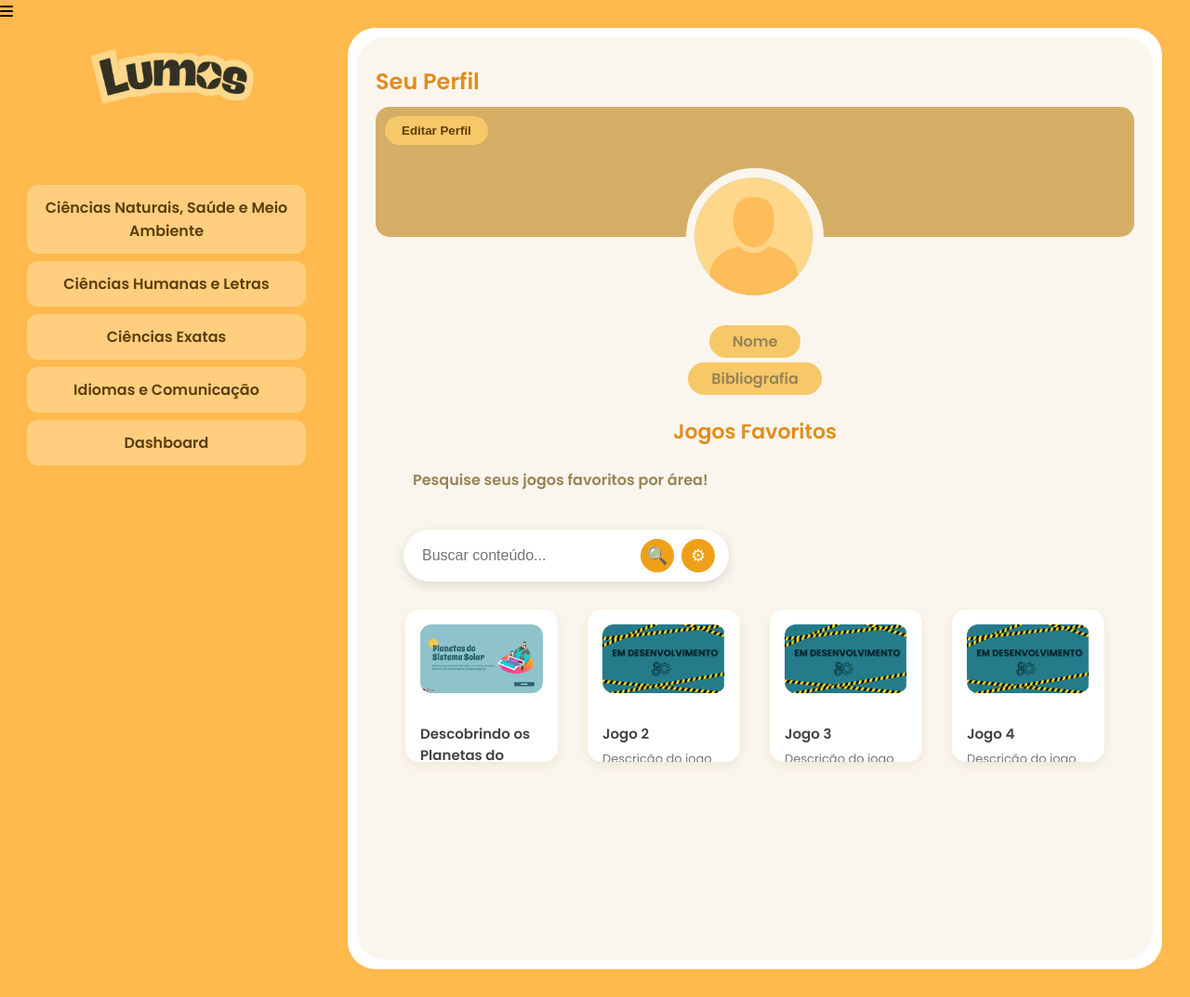
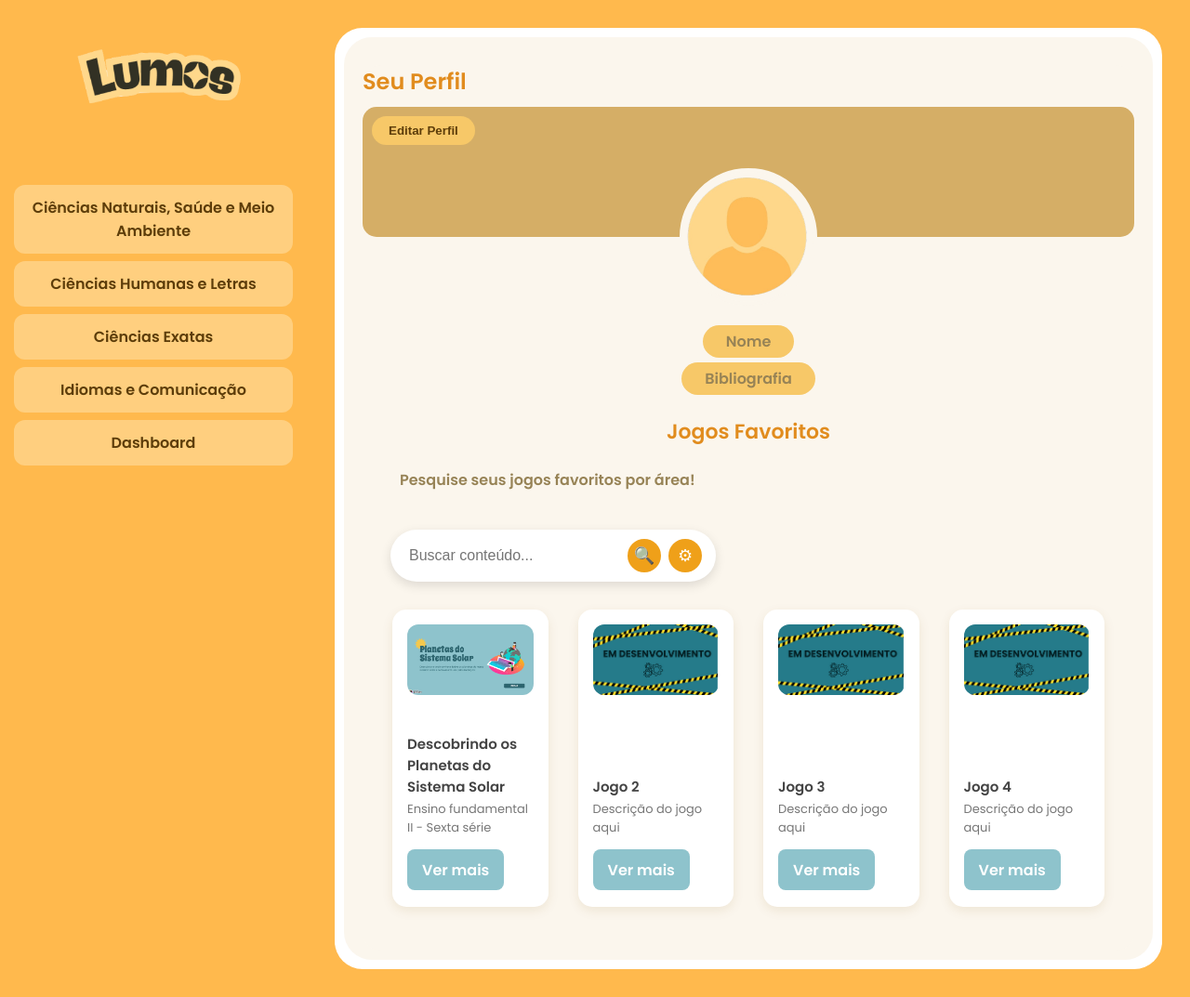
Before and after one commit to originariasraizes-ux/Lumos-TCC, a PHP site: page /Perfil.html in a window 1280 px wide. Shown: the whole page at 93% size. Run offline with PHP 8.4, Linux system fonts and the light colour scheme.

Commit message:
arrumei os cards

```diff
--- a/Perfil.html
+++ b/Perfil.html
@@ -11,9 +11,6 @@
 <body>
 
 <!-- MENU HAMBÚRGUER -->
-  <div class="menu-toggle" id="menuToggle">
-    <i class="fa fa-bars"></i>
-  </div>
 
   <!-- SIDEBAR -->
   <div class="sidebar">
@@ -115,6 +112,7 @@
       <a href="Jogo.html" class="btn">Ver mais</a>
     </div>
   </div>
+<br>
 
       </div>
     </div>
--- a/css/Perfil.css
+++ b/css/Perfil.css
@@ -257,8 +257,9 @@ h3{
 /* Cada card de jogo */
 .card-jogo {
   width: 100%;
-  max-width: 250px;
-  aspect-ratio: 2 / 2; /* força o formato quadrado */
+  max-width: 300px;       /* aumenta a largura */
+   height: 320px;
+  aspect-ratio: 1 / 1;    /* quadrado, mas você pode mudar para 4/3 se quiser mais alto */
   background: #fff;
   border-radius: var(--card-radius);
   box-shadow: 0 4px 12px rgba(125, 92, 0, 0.1);
@@ -267,6 +268,7 @@ h3{
   grid-template-rows: 1fr auto;
   transition: transform .3s ease;
 }
+
 
 .card-jogo:hover {
   transform: translateY(-5px);
@@ -295,8 +297,10 @@ h3{
 }
 
 .card-jogo .card-content h3 {
+
   font-size: 15px;
-  margin: 0 0 .4rem 0;
+  margin: 0 0 .2rem 0;
+  margin-top: 1px;;
   color: #444;
 }
 
@@ -314,6 +318,7 @@ h3{
   border-radius: 8px;
   text-decoration: none;
   transition: background .3s ease;
+  margin-bottom: 2px;
 }
 .card-jogo .btn:hover {
   background: #5695a0;
--- a/js/Perfil.js
+++ b/js/Perfil.js
@@ -58,8 +58,4 @@ function toggleOption(element) {
 document.addEventListener('DOMContentLoaded', function() {
   const menuToggle = document.getElementById('menuToggle'); // Seleciona pelo id
   const sidebar = document.querySelector('.sidebar');
-
-  menuToggle.addEventListener('click', () => {
-    sidebar.classList.toggle('active');
-  });
 });
```
